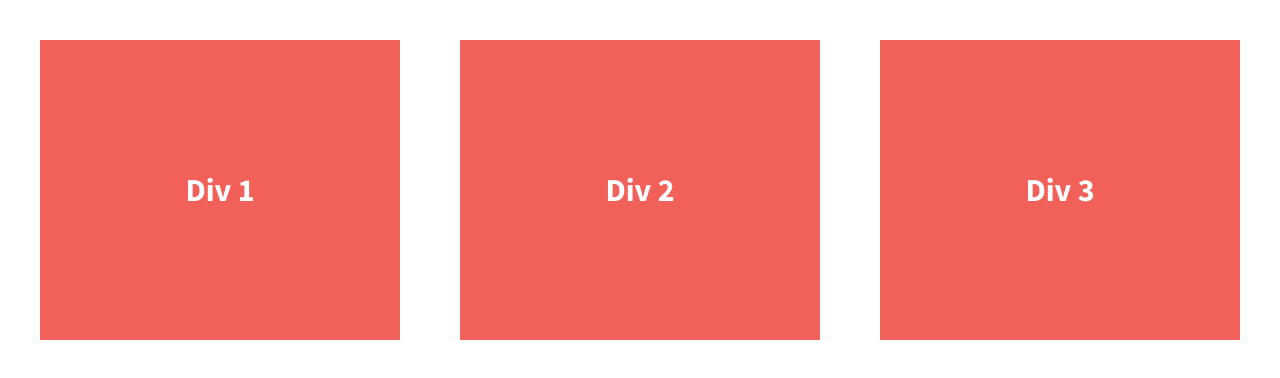
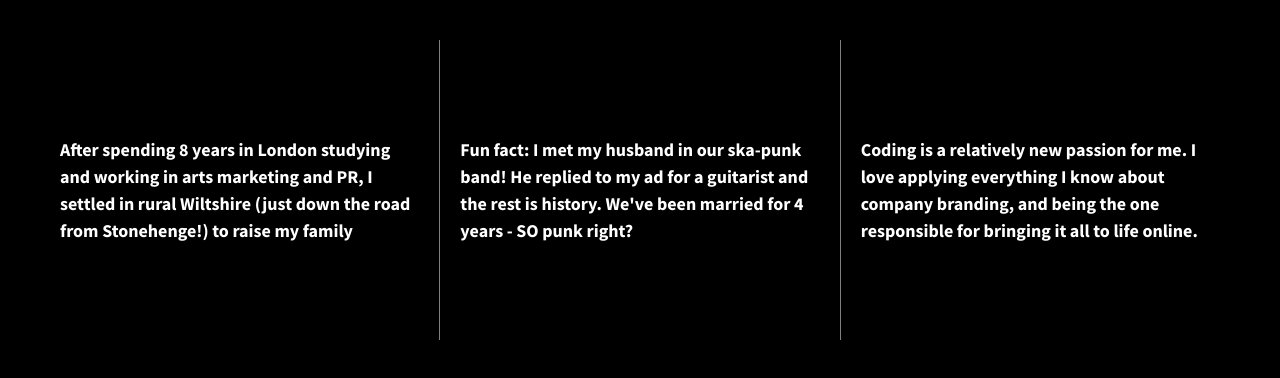
Before and after one commit to lyndseyharvey/flexbox-grid, a plain HTML site: page index.html in a window 1280 px wide. Drawn offline with nearby package versions, Linux system fonts and the light colour scheme.

Commit message:
Changed text content and styles

```diff
--- a/css/main.css
+++ b/css/main.css
@@ -97,7 +97,7 @@ textarea {
 
 
 html {
-  background-color: #fff;
+  background-color: black;
   height: 100%;
 }
 
@@ -113,20 +113,32 @@ body {
   font-weight: 700;
   display: flex;
   justify-content: space-between;
+  align-items: baseline;
 }
 
 .div-1, .div-2, .div-3 {
   /*give the divs a width of 30%, add display:flex, set justify-content and align-items to center*/
-  color: #fff;
+  color: white;
   line-height: 1.5em;
-  font-size: 1.6em;
-  background-color: #f16059;
+  font-size: 0.9em;
+  background-color: black;
   height: 300px;
   display: flex;
-  width: 30%;
+  width: 33%;
   justify-content: center;
   align-items: center;
+  padding: 0 20px;
 }
+
+.div-2 {
+  border-top: 0;
+  border-right: 1px;
+  border-bottom: 0;
+  border-left: 1px;
+  border-color: gray;
+  border-style: solid;
+}
+
 
 
 
--- a/index.html
+++ b/index.html
@@ -22,15 +22,19 @@
         <![endif]-->
 
         <section class="wrapper">
+
             <div class="div-1">
-                Div 1
+                <p>After spending 8 years in London studying and working in arts marketing and PR, I settled in rural Wiltshire (just down the road from Stonehenge!) to raise my family</p>
             </div>
+
             <div class="div-2">
-                Div 2
+                <p> Fun fact: I met my husband in our ska-punk band! He replied to my ad for a guitarist and the rest is history. We've been married for 4 years - SO punk right? </p>
             </div>
+
             <div class="div-3">
-                Div 3
+                <p> Coding is a relatively new passion for me. I love applying everything I know about company branding, and being the one responsible for bringing it all to life online. </p>
             </div>
+
         </section>
 
         <script src="https://ajax.googleapis.com/ajax/libs/jquery/1.11.3/jquery.min.js"></script>
```
